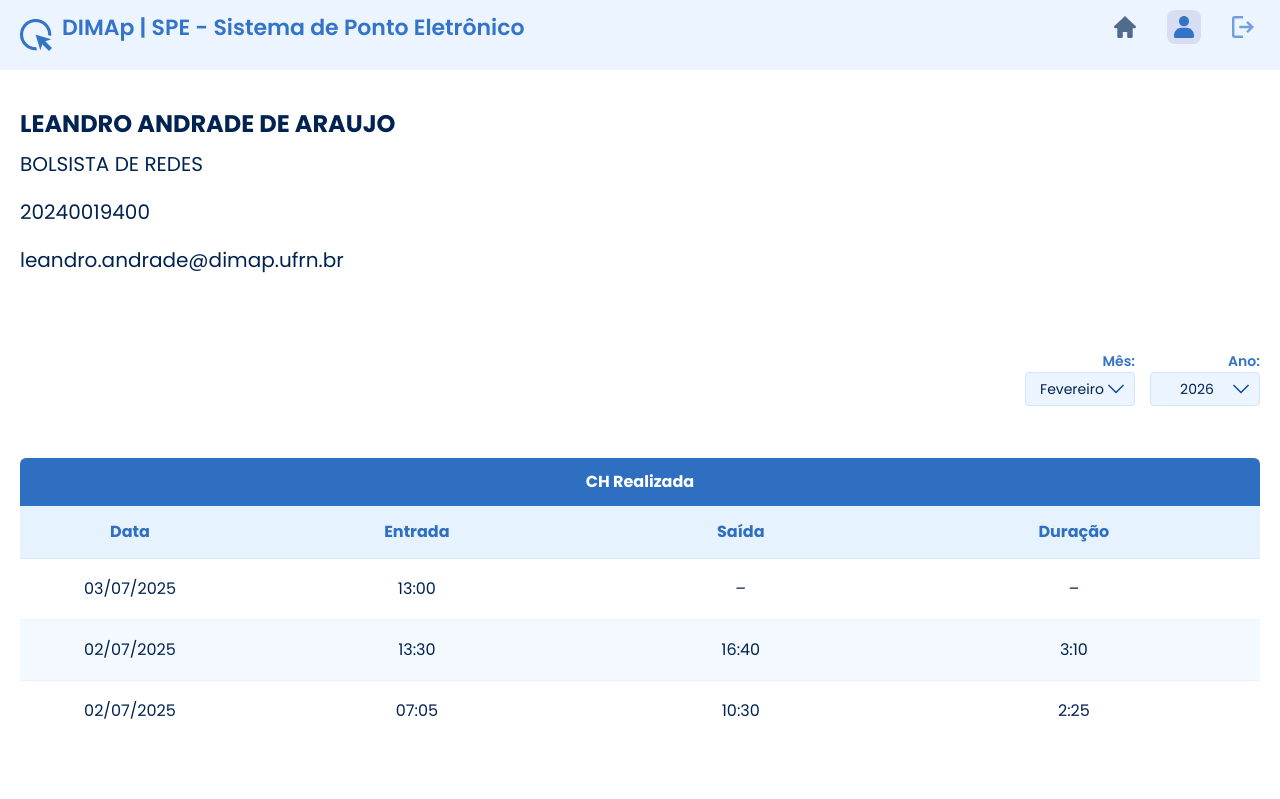
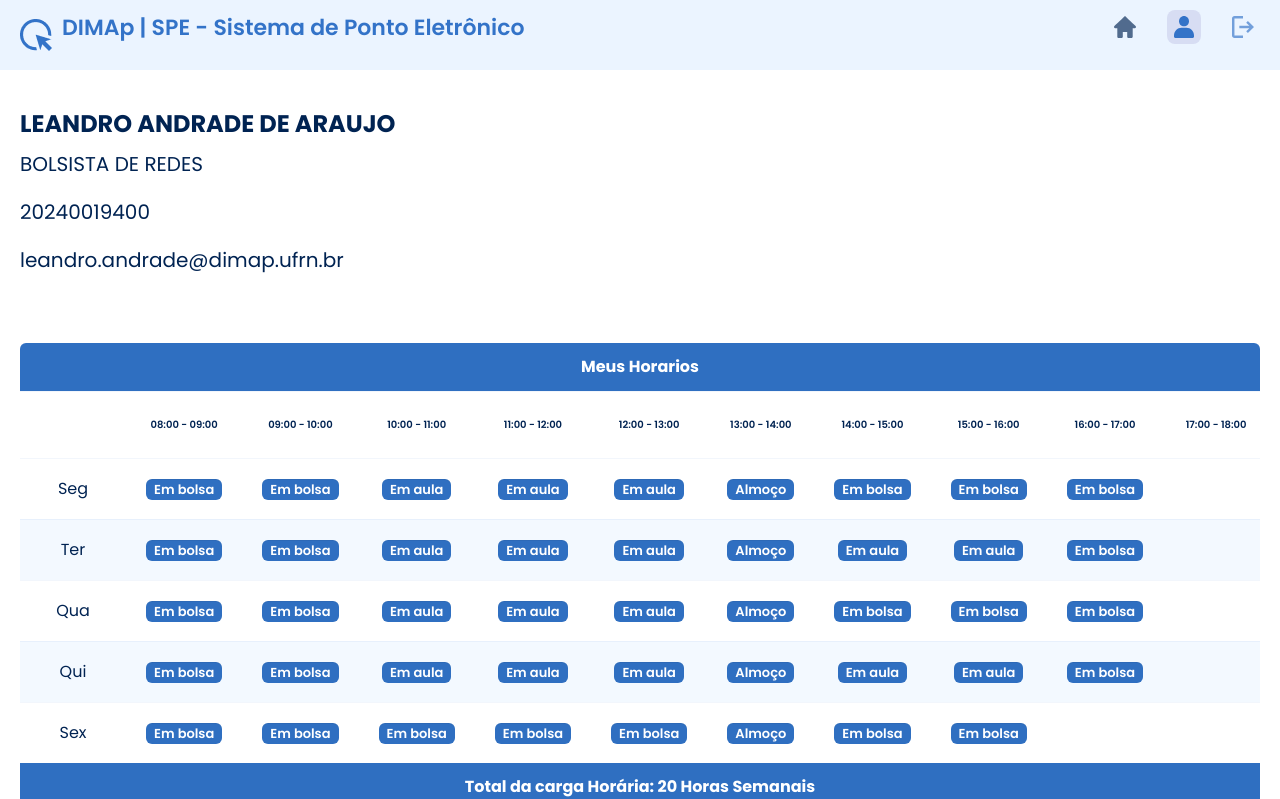
Before and after one commit to leandroaa01/SPE, an Angular app: page /meus-dados in a window 1280 px wide. Shown: the top 799 px of the page. Built offline with nearby package versions, Linux system fonts and the light colour scheme.

Commit message:
Adiciona tabela de horários ao componente de bolsista e ajusta estilos para melhor apresentação

```diff
--- a/src/app/components/main-bolsista/main-bolsista.component.html
+++ b/src/app/components/main-bolsista/main-bolsista.component.html
@@ -6,6 +6,100 @@
     <p class="matricula">20240019400</p>
     <p class="email">leandro.andrade&#64;dimap.ufrn.br</p>
   </section>
+  <section class="tabela-horas horarios">
+      <div class="table-card">
+        <div class="table-body">
+        <div class="table-title">Meus Horarios </div>
+          <table>
+            <tbody>
+                <td style="font-size: 10px; "> </td>
+                <td style="font-size: 10px; font-weight:600;">08:00 - 09:00</td>
+                <td style="font-size: 10px; font-weight:600">09:00 - 10:00</td>
+                <td style="font-size: 10px; font-weight:600">10:00 - 11:00</td>
+                <td style="font-size: 10px; font-weight:600">11:00 - 12:00</td>
+                <td style="font-size: 10px; font-weight:600">12:00 - 13:00</td>
+                <td style="font-size: 10px; font-weight:600">13:00 - 14:00</td>
+                <td style="font-size: 10px; font-weight:600">14:00 - 15:00</td>
+                <td style="font-size: 10px; font-weight:600">15:00 - 16:00</td>
+                <td style="font-size: 10px; font-weight:600">16:00 - 17:00</td>
+                <td style="font-size: 10px; font-weight:600">17:00 - 18:00</td>
+                <td style="font-size: 10px; font-weight:600">Total de Horas</td>
+              <tr>
+                <td>Seg</td>
+                <td><span class="badge badge-horario">Em bolsa</span></td>
+                <td><span class="badge badge-horario">Em bolsa</span></td>
+                <td><span class="badge badge-horario">Em aula</span></td>
+                <td><span class="badge badge-horario">Em aula</span></td>
+                <td><span class="badge badge-horario">Em aula</span></td>
+                <td><span class="badge badge-horario">Almoço </span></td>
+                <td><span class="badge badge-horario">Em bolsa</span></td>
+                <td><span class="badge badge-horario">Em bolsa</span></td>
+                <td><span class="badge badge-horario">Em bolsa</span></td>
+                <td></td>
+                <td style="font-size: 12px;"> 4 horas</td>
+              </tr>
+              <tr>
+                <td>Ter</td>
+                <td><span class="badge badge-horario">Em bolsa</span></td>
+                <td><span class="badge badge-horario">Em bolsa</span></td>
+                <td><span class="badge badge-horario">Em aula</span></td>
+                <td><span class="badge badge-horario">Em aula</span></td>
+                <td><span class="badge badge-horario">Em aula</span></td>
+                <td><span class="badge badge-horario">Almoço </span></td>
+                <td><span class="badge badge-horario">Em aula</span></td>
+                <td><span class="badge badge-horario">Em aula</span></td>
+                <td><span class="badge badge-horario">Em bolsa</span></td>
+                <td></td>
+                <td style="font-size: 12px;"> 3 horas</td>
+              </tr>
+              <tr>
+                <td>Qua</td>
+                 <td><span class="badge badge-horario">Em bolsa</span></td>
+                <td><span class="badge badge-horario">Em bolsa</span></td>
+                <td><span class="badge badge-horario">Em aula</span></td>
+                <td><span class="badge badge-horario">Em aula</span></td>
+                <td><span class="badge badge-horario">Em aula</span></td>
+                <td><span class="badge badge-horario">Almoço </span></td>
+                <td><span class="badge badge-horario">Em bolsa</span></td>
+                <td><span class="badge badge-horario">Em bolsa</span></td>
+                <td><span class="badge badge-horario">Em bolsa</span></td>
+                <td></td>
+                <td style="font-size: 12px;"> 4 horas</td>
+              </tr>
+              <tr>
+                <td>Qui</td>
+                 <td><span class="badge badge-horario">Em bolsa</span></td>
+                <td><span class="badge badge-horario">Em bolsa</span></td>
+                <td><span class="badge badge-horario">Em aula</span></td>
+                <td><span class="badge badge-horario">Em aula</span></td>
+                <td><span class="badge badge-horario">Em aula</span></td>
+                <td><span class="badge badge-horario">Almoço </span></td>
+                <td><span class="badge badge-horario">Em aula</span></td>
+                <td><span class="badge badge-horario">Em aula</span></td>
+                <td><span class="badge badge-horario">Em bolsa</span></td>
+                <td></td>
+                <td style="font-size: 12px;"> 3 horas</td>
+              </tr>
+              <tr>
+                <td>Sex</td>
+                 <td><span class="badge badge-horario">Em bolsa</span></td>
+                <td><span class="badge badge-horario">Em bolsa</span></td>
+                <td><span class="badge badge-horario">Em bolsa</span></td>
+                <td><span class="badge badge-horario">Em bolsa</span></td>
+                <td><span class="badge badge-horario">Em bolsa</span></td>
+                <td><span class="badge badge-horario">Almoço </span></td>
+                <td><span class="badge badge-horario">Em bolsa</span></td>
+                <td><span class="badge badge-horario">Em bolsa</span></td>
+                <td></td>
+                <td></td>
+                <td style="font-size: 12px;"> 6 horas</td>
+              </tr>
+            </tbody>
+          </table>
+          <div class="table-title">Total da carga Horária: 20 Horas Semanais</div>
+        </div>
+      </div>
+    </section>
   <section class="horas-feitas-filtro">
     <div class="filtro">
       <div class="mes"> <b>Mês:</b>
--- a/src/app/components/main-bolsista/main-bolsista.component.scss
+++ b/src/app/components/main-bolsista/main-bolsista.component.scss
@@ -47,15 +47,15 @@ main{
   }
 
    .filtro{
-    width: 100%;
+    width: 99%;
     display: flex;
-    gap: 15px;
+    gap: 10px;
     align-items: flex-end;
     justify-content: flex-end;
    }
 
   select{
-   width: 110px;
+   width: 108px;
    height: 34px;
    border-radius: 4px;
    padding: 4px 26px 4px 10px;
@@ -78,7 +78,10 @@ main{
     height: 16px;
     cursor: pointer;
    }
-
+.horarios{
+  height: 500px;
+  display: flex;
+}
 .tabela-horas{
   width: 100%;
   padding: 12px 20px 24px 20px;
@@ -117,6 +120,7 @@ main{
   font-weight: 700;
   padding: 14px 20px;
   text-align: center;
+  min-width: 106px;
 }
 
 .tabela-horas thead th:nth-child(n+2){
@@ -128,6 +132,7 @@ main{
   color: #002352;
   border-top: 1px solid rgba(47,111,193,0.06);
   text-align: center;
+  min-width: 106px;
 }
 
 .tabela-horas tbody tr:nth-child(odd){
@@ -203,6 +208,11 @@ main{
 .badge-success{
   background: #2fe6a8;
   color: #003827;
+  box-shadow: 0 1px 0 rgba(0,0,0,0.05) inset;
+}
+.badge-horario{
+  background: #2F6FC1;
+  color: white;
   box-shadow: 0 1px 0 rgba(0,0,0,0.05) inset;
 }
 .badge-analyze{
```
